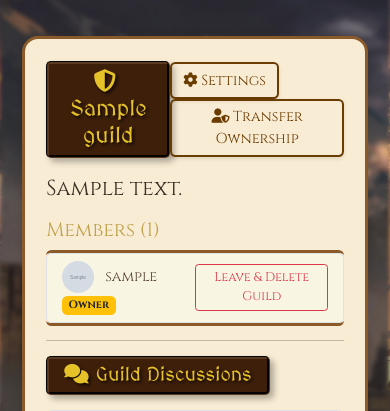
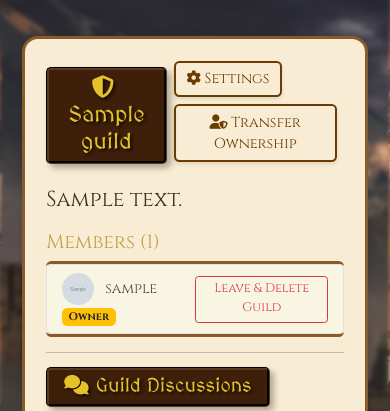
Before and after one commit to The-Round-Table-of-King-Charles/thforums, a Flask app: page /guild in a window 390 px wide. Shown: the part 79-490 px from the top of the page. Run offline with Flask 3, Linux system fonts and the light colour scheme; a user stored in the database is signed in; tables that the repository leaves empty hold one stand-in row (values such as "Sample post"); grey boxes marked "Sample" are stand-in pictures; some libraries are stand-ins or nearby versions.

Commit message:
button spacing on guild page for mobile view

```diff
--- a/thforums/templates/guild_main.html
+++ b/thforums/templates/guild_main.html
@@ -6,8 +6,8 @@
             <h2 class="mb-0 tavern-sign-straight"><i class="fas fa-shield-halved me-2"></i>{{ guild.guild_name }}</h2>
             {% if guild.is_owner(current_user) %}
                 <div>
-                    <a href="{{ url_for('guild_edit') }}" class="btn btn-outline-medieval me-2"><i class="fas fa-cog"></i> Settings</a>
-                    <a href="{{ url_for('guild_transfer') }}" class="btn btn-outline-medieval"><i class="fas fa-user-shield"></i> Transfer Ownership</a>
+                    <a href="{{ url_for('guild_edit') }}" class="btn btn-outline-medieval ms-2 me-2 mb-2"><i class="fas fa-cog"></i> Settings</a>
+                    <a href="{{ url_for('guild_transfer') }}" class="btn btn-outline-medieval ms-2 me-2 mb-2"><i class="fas fa-user-shield"></i> Transfer Ownership</a>
                 </div>
             {% endif %}
         </div>
```
